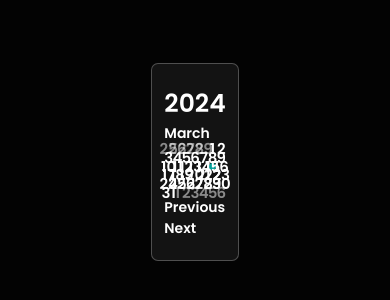
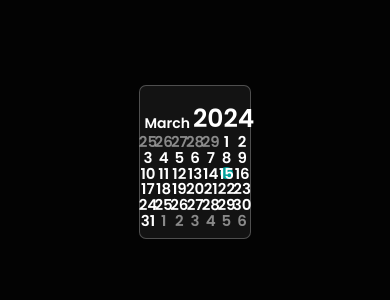
Before and after one commit to mathias5r/heave-calendar, a React Native app: screen / in a window 390 px wide. Shown: the part 260-560 px from the top of the page. Built offline with nearby package versions, Linux system fonts and the light colour scheme.

Commit message:
styles: adjust styles of calendar component

```diff
--- a/src/components/calendar.tsx
+++ b/src/components/calendar.tsx
@@ -54,17 +54,17 @@ const Calendar: React.FC = () => {
 
   const matrix = useMemo(() => createCalendarMatrix(year, month), [baseDate]);
 
-  const handleMonthChange = (value: number) => () => {
-    const newDate = new Date(baseDate)
-    newDate.setMonth(newDate.getMonth() + value);
-    setBaseDate(newDate)
-  }
+  // const handleMonthChange = (value: number) => () => {
+  //   const newDate = new Date(baseDate)
+  //   newDate.setMonth(newDate.getMonth() + value);
+  //   setBaseDate(newDate)
+  // }
 
   const handleItemPress = (day: number) => () => {
     setSelectedDate(new Date(year, month, day))
   }
 
-  const isSelectedDay = (day: number, row: number) =>
+  const isSelected = (day: number, row: number) =>
     !isOutOfMonth(day, row) &&
     day === selectedDate.getDate() &&
     selectedDate.getMonth() === baseDate.getMonth() &&
@@ -72,25 +72,31 @@ const Calendar: React.FC = () => {
 
 
   return <View style={styles.container}>
-      <Text style={styles.year}>{year}</Text>
-      <Text style={styles.change}>{baseDate.toLocaleString('default', { month: 'long' })}</Text>
+      <View style={styles.monthYearWrapper}>
+        <Text style={styles.month}>{baseDate.toLocaleString('default', { month: 'long' })}</Text>
+        <Text style={styles.year}>{year}</Text>
+      </View>
       {matrix.map((row, rowIndex) =>
-        <View style={{ flexDirection: 'row', width: '100%', justifyContent: 'space-between'}}>
+        <View style={styles.dateWrapper}>
           {row.map(item =>
-            <TouchableOpacity disabled={isOutOfMonth(item, rowIndex)} onPress={handleItemPress(item)} style={[{ width: '14.3%', aspectRatio: 1, justifyContent: 'center', alignItems: 'center'}, isOutOfMonth(item, rowIndex) && { opacity: 0.5 }]}>
-              <View style={[{ width: '80%', aspectRatio: 1, justifyContent: 'center', alignItems: 'center', borderRadius: 100 }, isSelectedDay(item, rowIndex) && { backgroundColor: colors.selectedDate}]} >
+            <TouchableOpacity
+                disabled={isOutOfMonth(item, rowIndex)}
+                onPress={handleItemPress(item)}
+                style={[styles.dateButton, isOutOfMonth(item, rowIndex) && styles.disabled]}
+              >
+              <View style={[styles.roundView, isSelected(item, rowIndex) && styles.selected]} >
                 <Text style={styles.date}>{item}</Text>
               </View>
             </TouchableOpacity>
           )}
         </View>
       )}
-      <TouchableOpacity onPress={handleMonthChange(-1)}>
+      {/* <TouchableOpacity onPress={handleMonthChange(-1)}>
         <Text style={styles.change}>Previous</Text>
       </TouchableOpacity>
       <TouchableOpacity onPress={handleMonthChange(1)}>
         <Text style={styles.change}>Next</Text>
-      </TouchableOpacity>
+      </TouchableOpacity> */}
     </View>
 };
 
@@ -98,14 +104,14 @@ const styles = StyleSheet.create({
   container: {
     backgroundColor: colors.secondaryBackground,
     borderRadius: 7,
-    paddingHorizontal: 12,
-    paddingVertical: 21,
+    paddingVertical: 10,
     borderWidth: 1,
     borderColor: colors.cardBorder
   },
-  change: {
+  month: {
     color: 'white',
-    fontFamily: 'Poppins-SemiBold'
+    fontFamily: 'Poppins-SemiBold',
+    paddingRight: 3
   },
   date: {
     color: 'white',
@@ -116,7 +122,37 @@ const styles = StyleSheet.create({
   year: {
     color: 'white',
     fontFamily: 'Poppins-SemiBold',
-    fontSize: 25
+    fontSize: 25,
+    bottom: -4
+  },
+  monthYearWrapper: {
+    paddingLeft: '4%',
+    flexDirection: 'row',
+    alignItems: 'flex-end'
+  },
+  dateWrapper: {
+    flexDirection: 'row',
+    width: '100%',
+    justifyContent: 'space-between'
+  },
+  dateButton: {
+    width: '14.3%',
+    aspectRatio: 1,
+    justifyContent: 'center',
+    alignItems: 'center',
+  },
+  disabled: {
+    opacity: 0.5
+  },
+  roundView: {
+    width: '80%',
+    aspectRatio: 1,
+    justifyContent: 'center',
+    alignItems: 'center',
+    borderRadius: 100
+  },
+  selected: {
+    backgroundColor: colors.selectedDate
   }
 });
 
```
